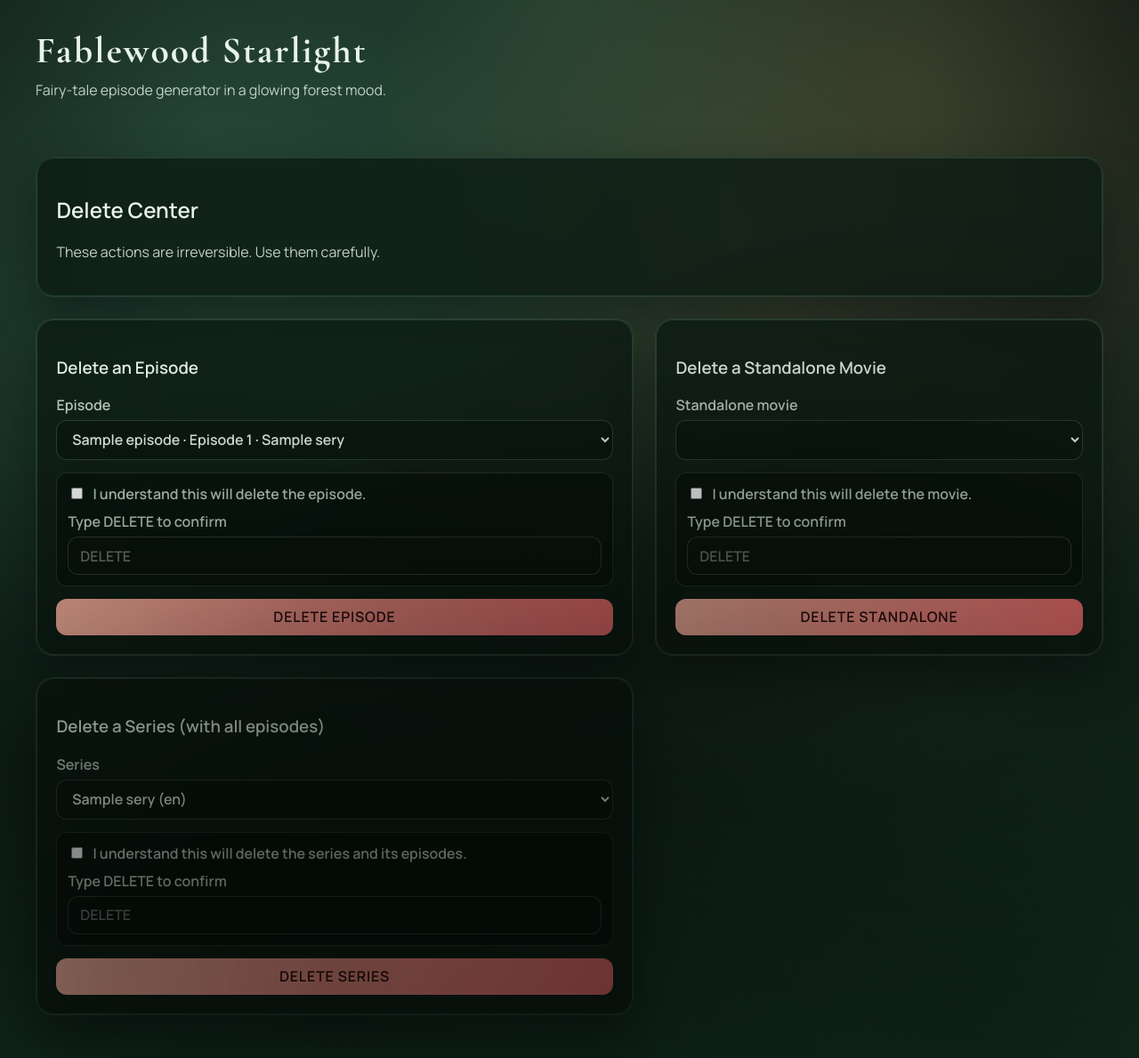
After one commit to LeonvDetten/Automated_Multimedia_Storytelling, a FastAPI app: page /delete in a window 1280 px wide. The commit adds this page. Shown: the whole page at 89% size. Run offline with FastAPI, Linux system fonts and the light colour scheme; tables that the repository leaves empty hold one stand-in row (values such as "Sample post"); lists and menus that the app fills with data are empty; some libraries are stand-ins or nearby versions.

Commit message:
Page to delete series/movies/episodes

```diff
--- a/app/static/css/app.css
+++ b/app/static/css/app.css
@@ -225,6 +225,66 @@ a {
   color: rgba(233, 243, 234, 0.6);
 }
 
+.muted-text {
+  color: var(--muted);
+  margin-top: 0.25rem;
+}
+
+.alert {
+  margin-top: 1rem;
+  padding: 0.8rem 1rem;
+  border-radius: 12px;
+  border: 1px solid rgba(255, 255, 255, 0.16);
+  background: rgba(9, 22, 14, 0.7);
+}
+
+.alert.success {
+  border-color: rgba(110, 231, 183, 0.4);
+  color: var(--accent);
+}
+
+.alert.error {
+  border-color: rgba(255, 125, 125, 0.5);
+  color: var(--error);
+}
+
+.delete-grid {
+  margin-top: 1.5rem;
+}
+
+.danger-panel {
+  border: 1px solid rgba(255, 255, 255, 0.14);
+}
+
+.confirm-box {
+  display: grid;
+  gap: 0.6rem;
+  padding: 0.75rem;
+  border-radius: 12px;
+  background: rgba(8, 18, 12, 0.7);
+  border: 1px solid rgba(255, 255, 255, 0.12);
+}
+
+.checkbox-row {
+  display: flex;
+  align-items: center;
+  gap: 0.5rem;
+  color: var(--muted);
+}
+
+.danger-button {
+  background: linear-gradient(120deg, #ffb4a2, #ef6b6b);
+  color: #2b0f0f;
+  border: none;
+  box-shadow: none;
+  text-transform: uppercase;
+  letter-spacing: 0.05em;
+}
+
+.danger-button:hover {
+  filter: brightness(0.95);
+}
+
 .episode-title {
   margin-bottom: 0.35rem;
   font-size: 2rem;
--- /dev/null
+++ b/app/templates/delete.html
@@ -0,0 +1,98 @@
+{% extends "base.html" %}
+{% block content %}
+<section class="panel">
+  <h2>Delete Center</h2>
+  <p class="muted-text">
+    These actions are irreversible. Use them carefully.
+  </p>
+
+  {% if message %}
+  <div class="alert {{ message_kind }}">{{ message }}</div>
+  {% endif %}
+</section>
+
+<section class="grid delete-grid">
+  <article class="panel danger-panel">
+    <h3>Delete an Episode</h3>
+    <form method="post" action="/delete/episode" class="form-stack">
+      <label>
+        Episode
+        <select name="episode_id" required>
+          {% for item in episodes %}
+          <option value="{{ item.id }}">
+            {{ item.title }}{% if item.series %} · Episode {{ item.episode_number }} · {{ item.series.title }}{% else %} · Standalone{% endif %}
+          </option>
+          {% endfor %}
+        </select>
+      </label>
+
+      <div class="confirm-box">
+        <label class="checkbox-row">
+          <input type="checkbox" name="confirm_check" />
+          I understand this will delete the episode.
+        </label>
+        <label>
+          Type DELETE to confirm
+          <input type="text" name="confirm_text" placeholder="DELETE" />
+        </label>
+      </div>
+
+      <button class="danger-button" type="submit">Delete episode</button>
+    </form>
+  </article>
+
+  <article class="panel danger-panel">
+    <h3>Delete a Standalone Movie</h3>
+    <form method="post" action="/delete/standalone" class="form-stack">
+      <label>
+        Standalone movie
+        <select name="episode_id" required>
+          {% for item in standalone %}
+          <option value="{{ item.id }}">{{ item.title }} · Standalone</option>
+          {% endfor %}
+        </select>
+      </label>
+
+      <div class="confirm-box">
+        <label class="checkbox-row">
+          <input type="checkbox" name="confirm_check" />
+          I understand this will delete the movie.
+        </label>
+        <label>
+          Type DELETE to confirm
+          <input type="text" name="confirm_text" placeholder="DELETE" />
+        </label>
+      </div>
+
+      <button class="danger-button" type="submit">Delete standalone</button>
+    </form>
+  </article>
+
+  <article class="panel danger-panel">
+    <h3>Delete a Series (with all episodes)</h3>
+    <form method="post" action="/delete/series" class="form-stack">
+      <label>
+        Series
+        <select name="series_id" required>
+          {% for item in series %}
+          <option value="{{ item.id }}">{{ item.title }} ({{ item.language }})</option>
+          {% endfor %}
+        </select>
+      </label>
+
+      <div class="confirm-box">
+        <label class="checkbox-row">
+          <input type="checkbox" name="confirm_check" />
+          I understand this will delete the series and its episodes.
+        </label>
+        <label>
+          Type DELETE to confirm
+          <input type="text" name="confirm_text" placeholder="DELETE" />
+        </label>
+      </div>
+
+      <button class="danger-button" type="submit">Delete series</button>
+    </form>
+  </article>
+</section>
+{% endblock %}
--- a/app/templates/index.html
+++ b/app/templates/index.html
@@ -98,7 +98,9 @@
           <span class="recent-title">{{ item.title }}</span>
           <span class="recent-meta">
             <span class="status-pill">{{ item.status }}</span>
+            {% if item.series_id %}
             <span class="recent-episode">Episode {{ item.episode_number }}</span>
+            {% endif %}
             <span class="recent-type">
               {% if item.series_id %}
               Series
```
Also changed, not shown: app/web/routes.py (+121 -0 lines).
